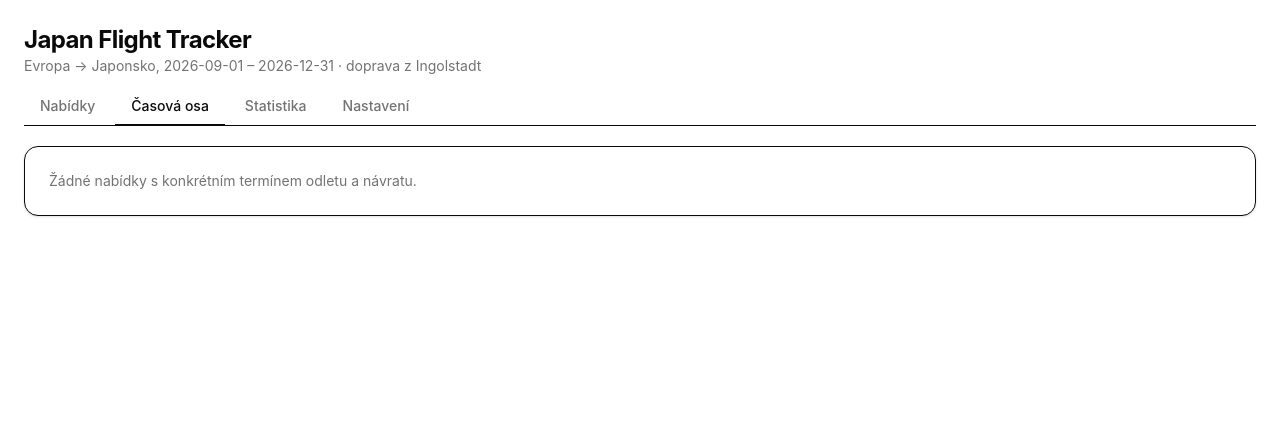
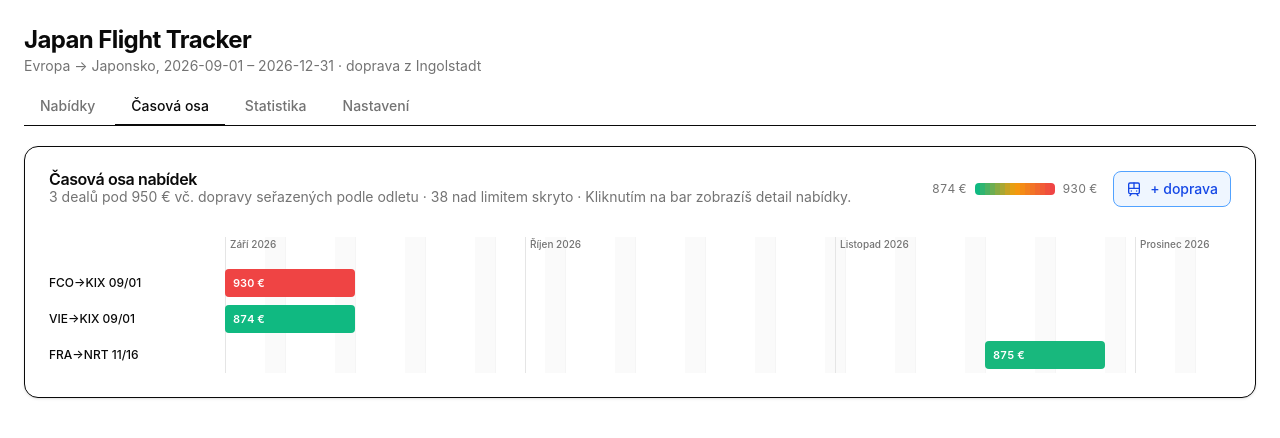
Before and after one commit to MedniLedved/flight-watcher, a React (Vite) app in the folder web/: page / in a window 1280 px wide. Both pictures are taken after a click on the button "Časová osa". Shown: the top 438 px of the page. Built offline with nearby package versions, Linux system fonts and the light colour scheme; the HTML template or start-up script is replaced by a standard one.

Commit message:
swimlanes: fixní limit 950 EUR efektivní ceny vč. dopravy
https://claude.ai/code/session_01LzfVxX1XmJyVQhppi4Mthu

```diff
--- a/web/src/components/SwimlanesView.tsx
+++ b/web/src/components/SwimlanesView.tsx
@@ -35,7 +35,7 @@ const MONTH_NAMES = [
 ];
 
 const DAY_MS = 86_400_000;
-const DEAL_THRESHOLD_DEFAULT = 550;
+const SWIMLANE_MAX_EUR = 950;
 /** Pixelů na den — určuje měřítko celé osy. */
 const PX_PER_DAY = 10;
 
@@ -82,7 +82,7 @@ export function SwimlanesView({ latest, agentConfig, onSelectRoute }: Props) {
   const [includeTransport, setIncludeTransport] = useState(true);
 
   const offers = latest ?? [];
-  const dealMax = agentConfig?.alertThresholds?.dealMaxEur ?? DEAL_THRESHOLD_DEFAULT;
+  const dealMax = SWIMLANE_MAX_EUR;
   const minNights = agentConfig?.stayLength?.minNights ?? FALLBACK_NIGHTS;
 
   // Filtruj na EFEKTIVNÍ cenu (vč. dopravy, dle toggle) — stejná sémantika jako
```
